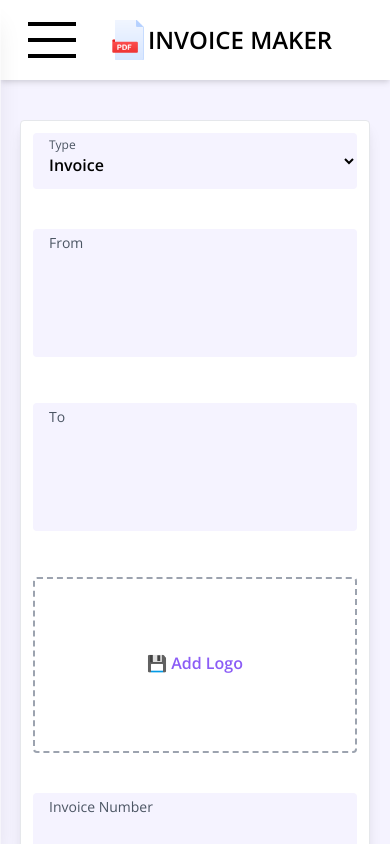
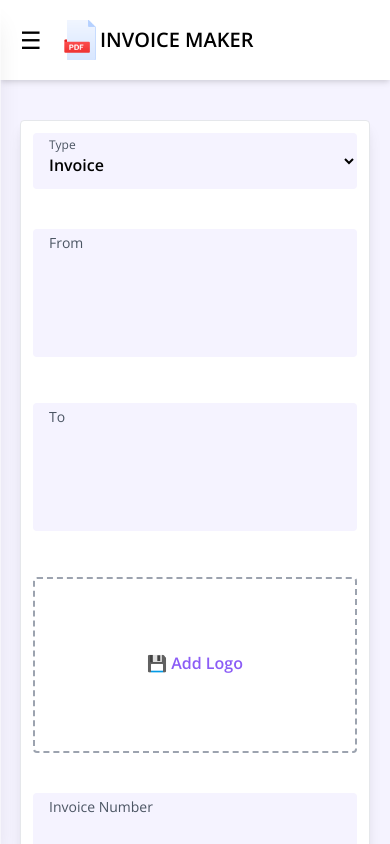
Before and after one commit to karan683/invoice-maker, a Next.js app: page / in a window 390 px wide. Shown: the top 844 px of the page. Built offline with nearby package versions, Linux system fonts and the light colour scheme.

Commit message:
hamburger menu changed

```diff
--- a/components/Navigation/MainNavigation.js
+++ b/components/Navigation/MainNavigation.js
@@ -26,14 +26,15 @@ export const MainNavigation = () => {
         </SideDrawer>
       <MainHeader>
         <button
-          className="w-12 h-12 flex flex-col justify-around cursor-pointer bg-transparent ml-7 md:hidden"
+          className="w-8 h-12 flex flex-col justify-around cursor-pointer bg-transparent ml-5 md:hidden"
           onClick={openDrawerHandler}
         >
-          <span className="block w-12 h-1 bg-black" />
-          <span className="block w-12 h-1 bg-black" />
-          <span className="block w-12 h-1 bg-black" />
+          <span className="text-2xl">
+          ☰
+          </span>
+
         </button>
-        <h1 className="text-black text-2xl ml-8 font-extrabold">
+        <h1 className="text-black text-xl ml-2 font-extrabold">
           <span className="hover:text-purple-900 flex items-center">
             <div className="h-10">
               <img src={"/pdf.png"} alt="icon" className="h-full" />
```
